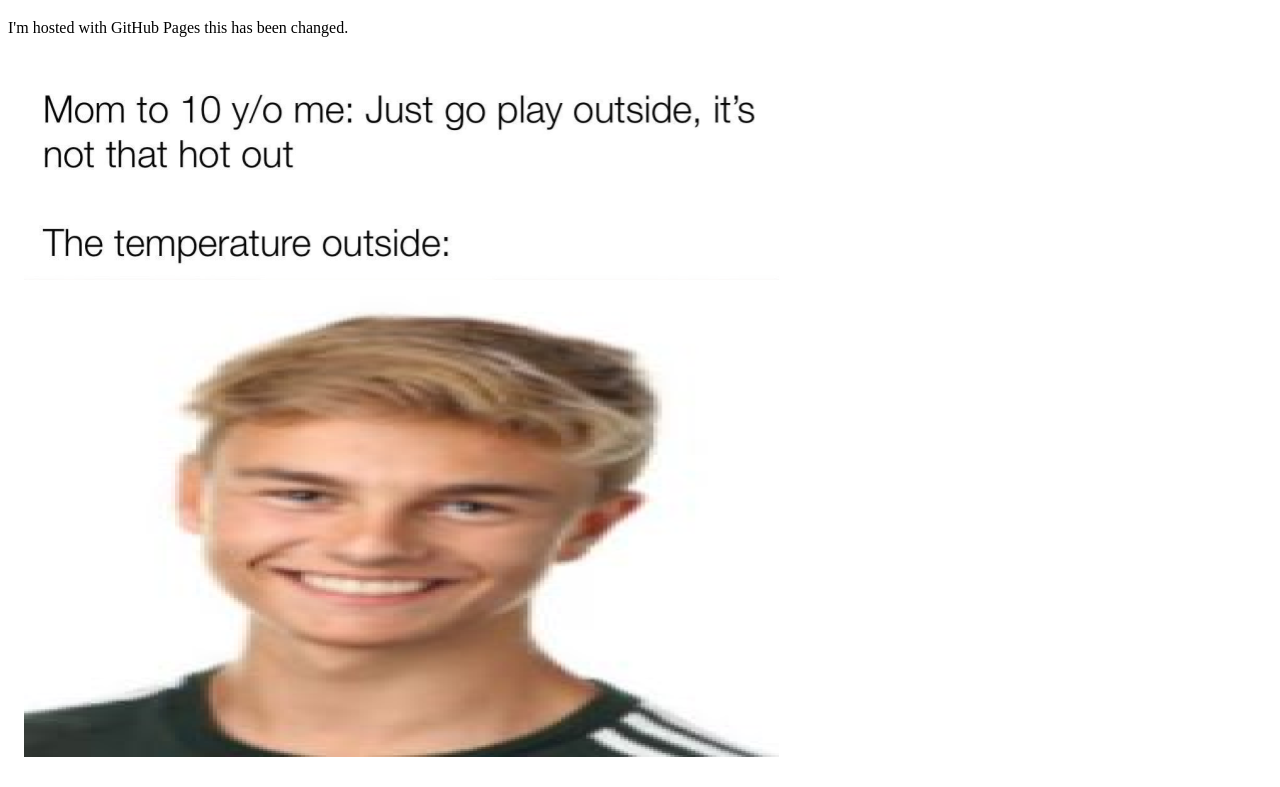
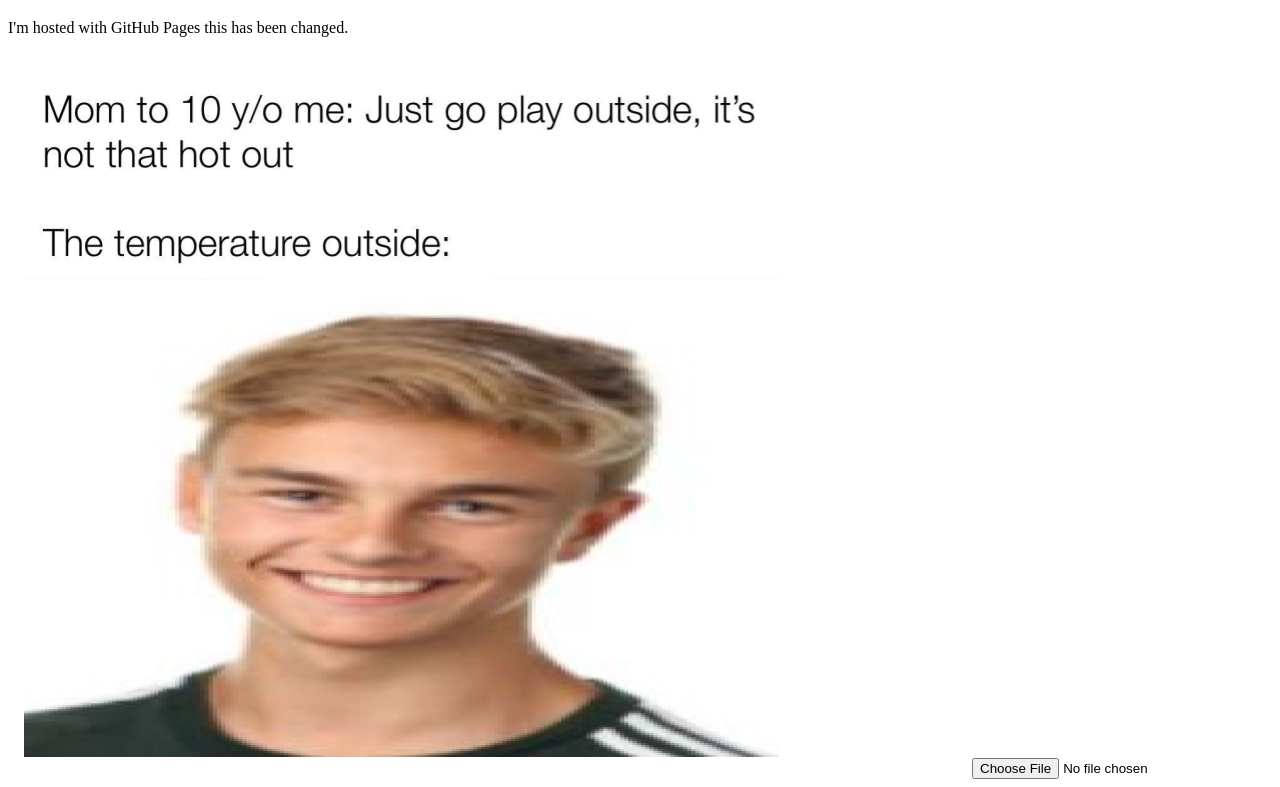
Before and after one commit to ThoGos1/thogos1.github.io, a plain HTML site: page index.html in a window 1280 px wide. Shown: the part 61-848 px from the top of the page. Drawn offline with Linux system fonts and the light colour scheme.

Commit message:
adds video input

```diff
--- a/index.html
+++ b/index.html
@@ -7,5 +7,6 @@
 <h1>Hello World</h1>
 <p>I'm hosted with GitHub Pages this has been changed.</p>
 <img src="mads10yo.png">
+<input type="file" accept="video/*;capture=camcorder">
 </body>
 </html>
```
